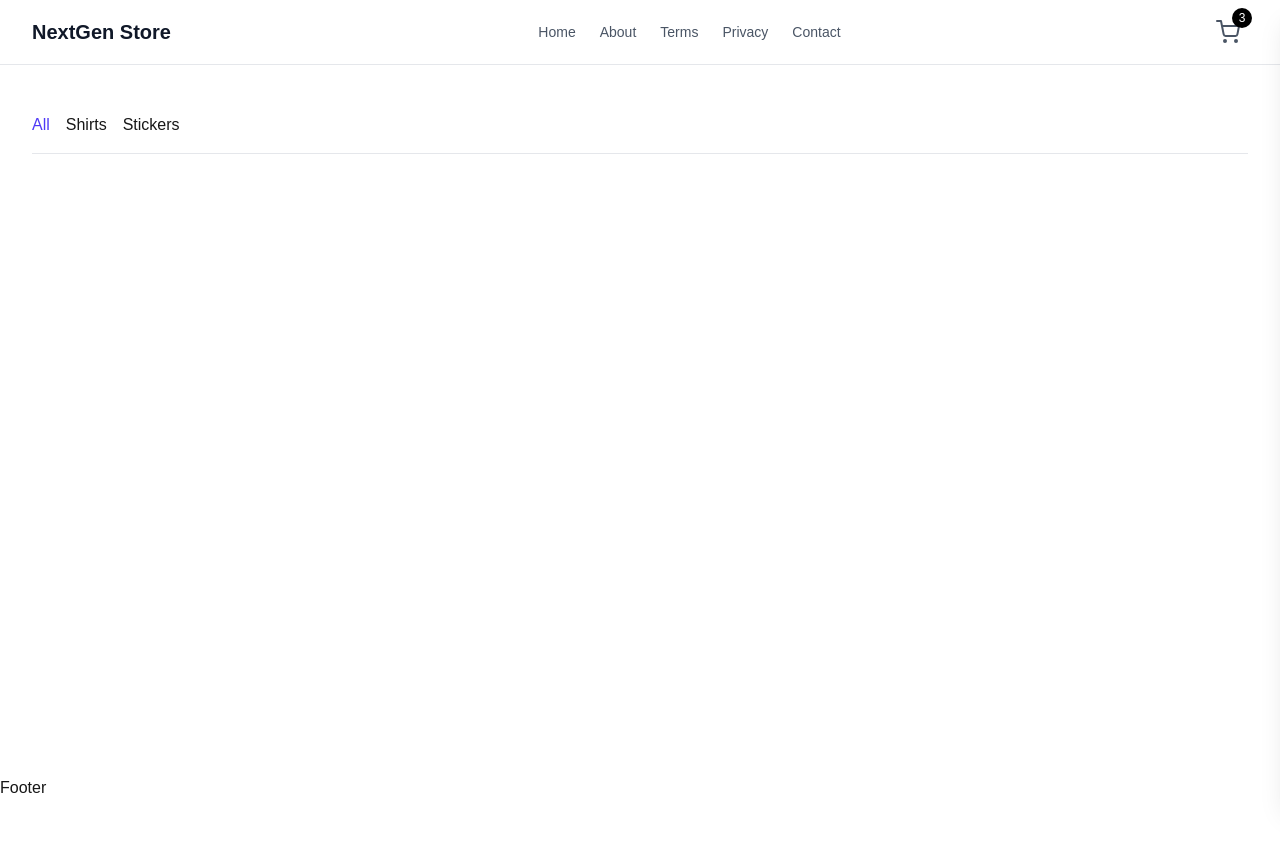
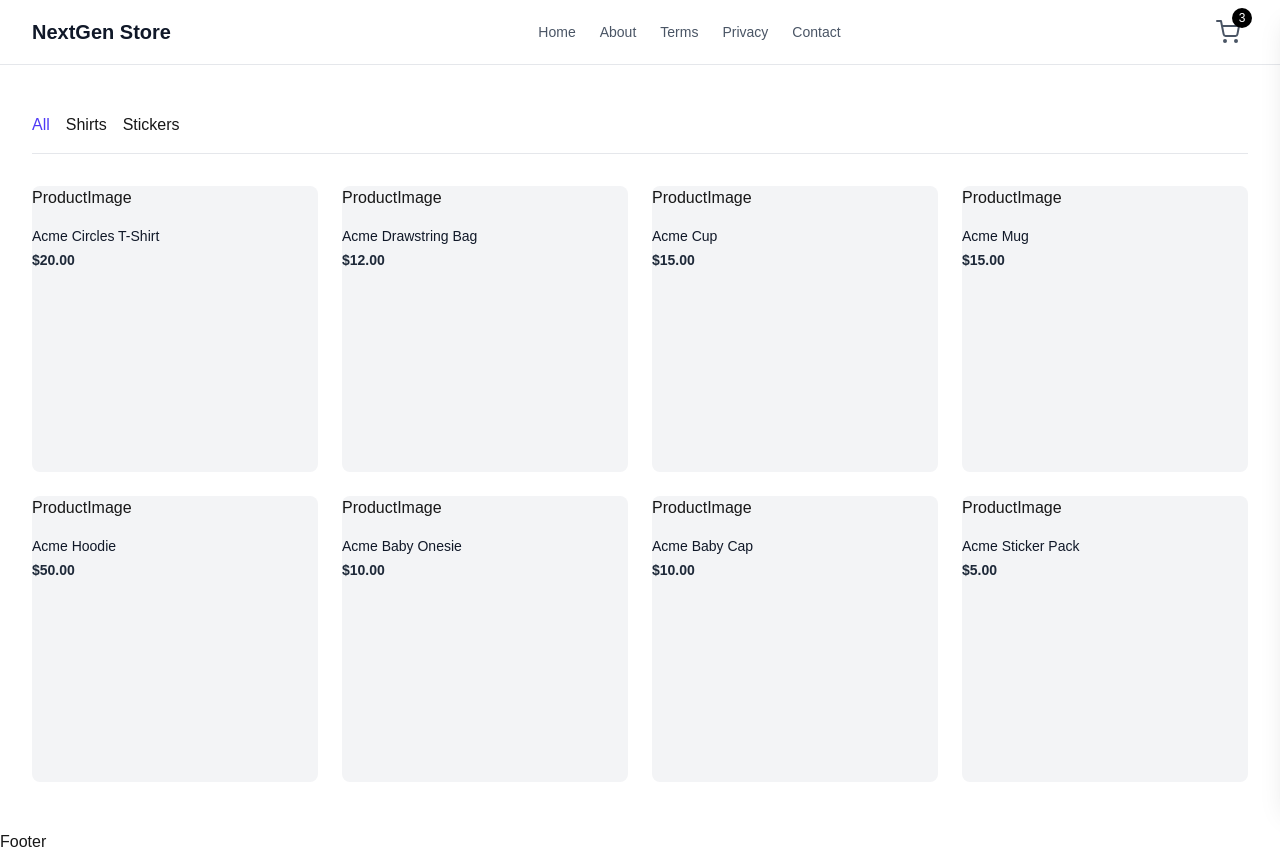
Before and after one commit to TauhidOSD/E-Commerce-NextJs, a Next.js app: page / in a window 1280 px wide. Before the commit the page ends 800 px from the top, so only its background shows below. Built offline with nearby package versions, Linux system fonts and the light colour scheme.

Commit message:
Product card added not finihed

```diff
--- /dev/null
+++ b/src/components/ProductCard.tsx
@@ -0,0 +1,28 @@
+import { Product } from '@/types/product'
+import Link from 'next/link'
+import React from 'react'
+import ProductImage from './ProductImage'
+
+interface ProductCardProps {
+    product: Product
+}
+
+export default function ProductCard({product}: ProductCardProps) {
+  return (
+    <Link href={`/product/${product.slug}`} className='group'>
+        <div className='aspect-square w-full overflow-hidden rounded-lg bg-gray-100'>
+            <ProductImage
+            src={product.image}
+            alt={product.name}
+            width={400}
+            height={400}
+            className="h-full w-full object-cover object-center transition-transform group-hover:saturate-105"
+            />
+            <div className='mt-4'>
+                <h3 className='text-sm font-medium text-gray-900'>{product.name}</h3>
+                <p className='mt-1 text-sm font-semibold text-gray-800'>${product.price.toFixed(2)}</p>
+            </div>
+        </div>
+    </Link>
+  )
+}
--- a/src/components/ProductGrid.tsx
+++ b/src/components/ProductGrid.tsx
@@ -4,6 +4,7 @@ import { Product } from '@/types/product'
 
 import { useRouter, useSearchParams } from 'next/navigation';
 import { useEffect, useState } from 'react';
+import ProductCard from './ProductCard';
 
 
 
@@ -53,6 +54,18 @@ const ProductGrid = ({products,initialCategory = "all"}: ProductGrid) => {
           >{category.name}</button>
         ))}
       </div>
+      <div className='grid grid-cols-1 sm:grid-cols-2 md:grid-cols-3 lg:grid-cols-4 gap-6'>
+        {
+          filteredProduct.map((product)=> (
+            <ProductCard key={product.id} product={product}/>
+          ))
+        }
+      </div>
+      {
+        filteredProduct.length === 0 && (
+            <div className='text-gray-500'>No product found in this category</div>
+        )
+      }
     </div>
   )
 }
--- /dev/null
+++ b/src/components/ProductImage.tsx
@@ -0,0 +1,18 @@
+import React from 'react'
+
+interface ProductImageProps {
+    src:string;
+    alt:string;
+    width:number;
+    height:number;
+    className?:string;
+    fallbackText?:string;
+}
+
+const ProductImage = ({src,alt, width,height, className,fallbackText}) => {
+  return (
+    <div>ProductImage</div>
+  )
+}
+
+export default ProductImage
```
